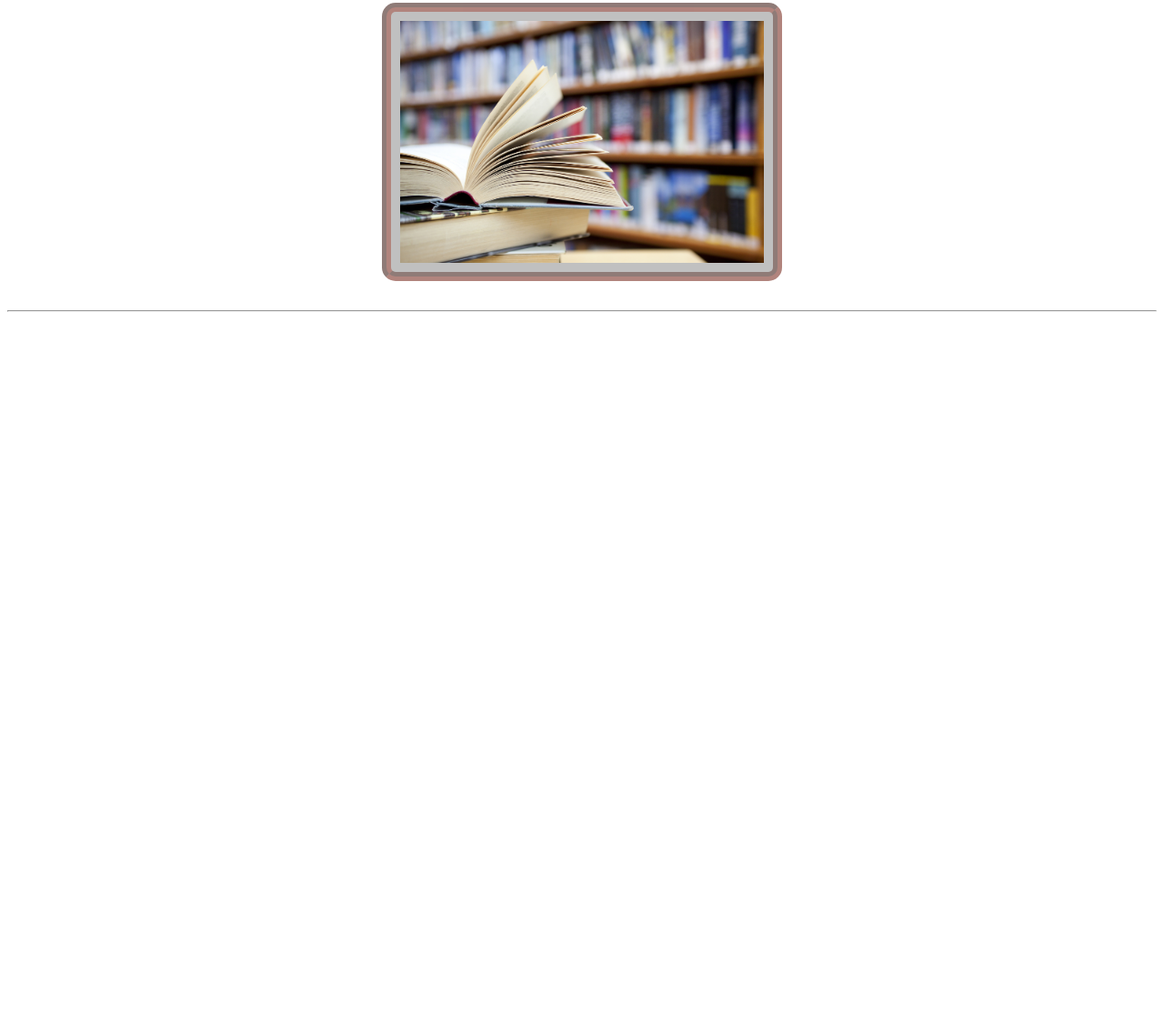
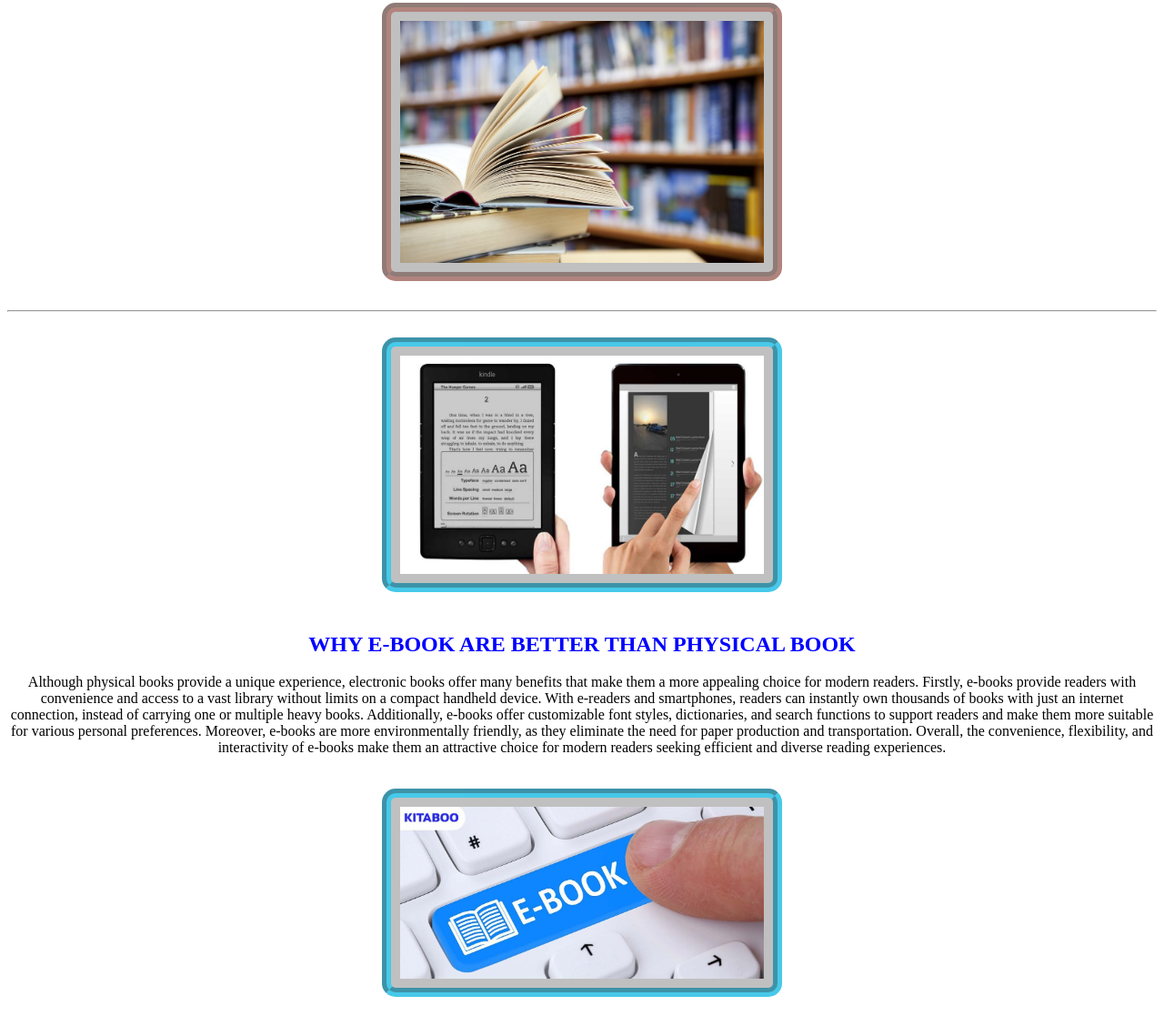
Before and after one commit to AnnaNguyen205/Nguyen_Ho_Midterm, a plain HTML site: page index.html in a window 1280 px wide. Shown: the part 1051-2179 px from the top of the page at 91% size. Before the commit the page ends 1402 px from the top, so only its background shows below. Drawn offline with Linux system fonts and the light colour scheme.

Commit message:
Update index.html, main.css and images.
In this commit, an update for index.html, main.css and images was added.

```diff
--- a/css/main.css
+++ b/css/main.css
@@ -1,5 +1,14 @@
 #physical-book img {
     border: 10px rgba(154, 41, 24, 0.396) groove;
+    margin: 20px;
+    padding: 10px;
+    border-radius: 15px;
+    background-color: rgb(192, 192, 192);
+
+}
+
+#e-book img {
+    border: 10px rgba(34, 203, 245, 0.768) groove;
     margin: 20px;
     padding: 10px;
     border-radius: 15px;
--- a/index.html
+++ b/index.html
@@ -33,5 +33,22 @@
     <hr>
     </section>
 
+    <section id="e-book">
+        <img src="images/ebook1.jpg" alt="e-book" width="400">
+        <h2>WHY E-BOOK ARE BETTER THAN PHYSICAL BOOK</h2>
+
+        <p>
+           Although physical books provide a unique experience, electronic books offer many benefits that make them a more appealing choice for modern readers.
+           Firstly, e-books provide readers with convenience and access to a vast library without limits on a compact handheld device.
+           With e-readers and smartphones, readers can instantly own thousands of books with just an internet connection, instead of carrying one or multiple heavy books.
+           Additionally, e-books offer customizable font styles, dictionaries, and search functions to support readers and make them more suitable for various personal preferences.
+           Moreover, e-books are more environmentally friendly, as they eliminate the need for paper production and transportation.
+           Overall, the convenience, flexibility, and interactivity of e-books make them an attractive choice for modern readers seeking efficient and diverse reading experiences.
+
+        </p>
+        <img src="images/ebook2.jpg" alt="e-book" width="400">
+
+        </section>
+
 </body>
 </html>
```
Also changed, not shown: images/ebook1.jpg (added), images/ebook2.jpg (added).
